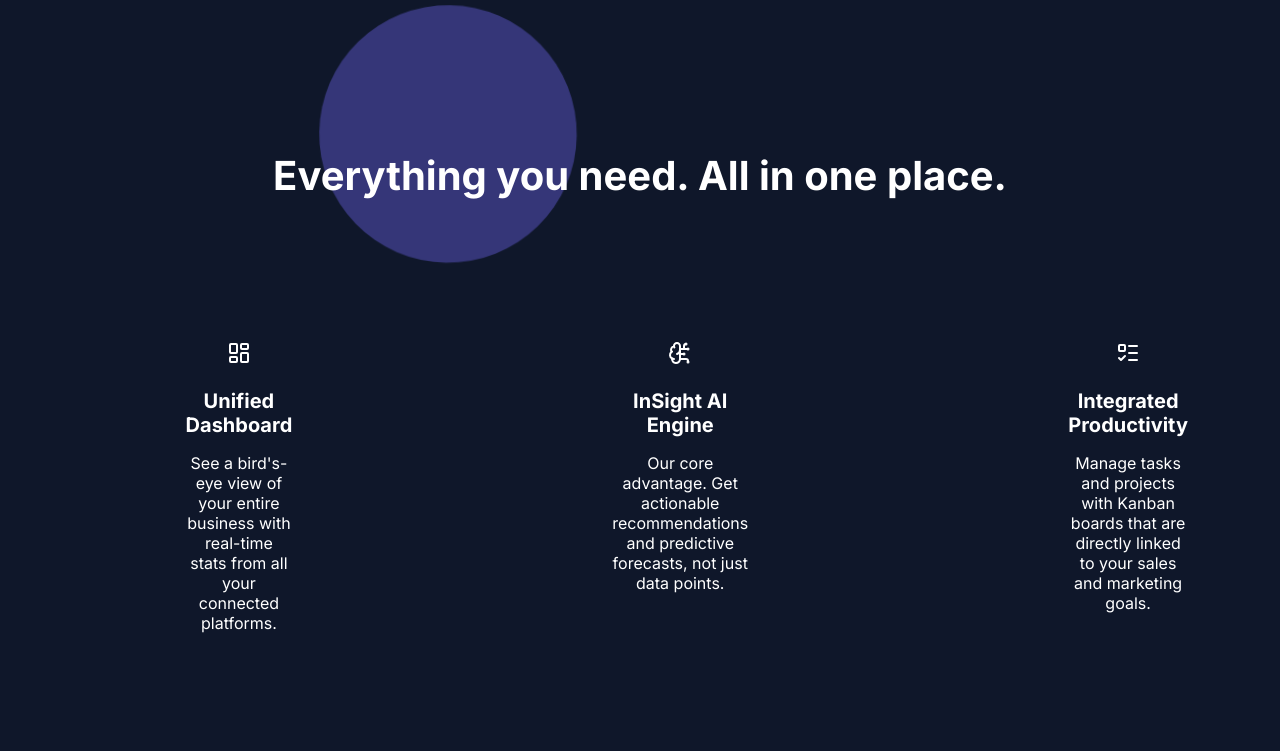
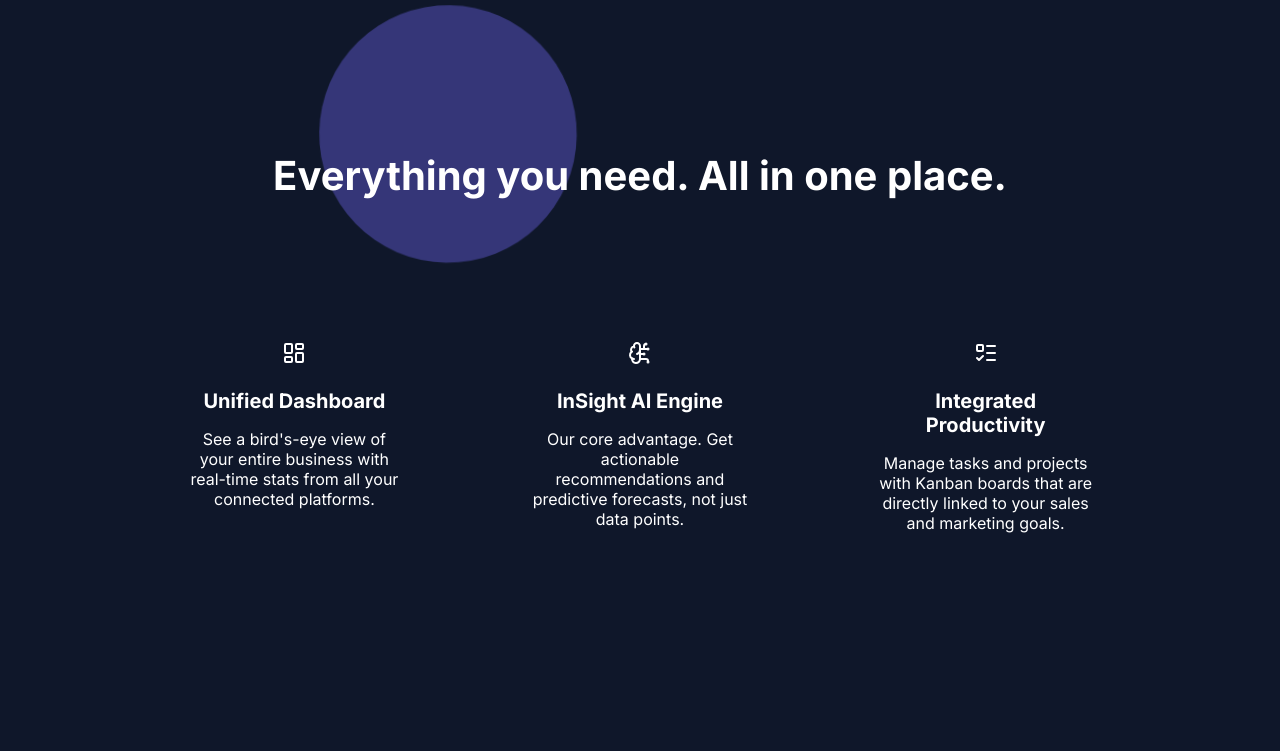
Before and after one commit to RedClaros/Inpulse, a plain HTML site: page frontend/landing.html in a window 1280 px wide. Shown: the part 794-1545 px from the top of the page. Drawn offline with nearby package versions, Linux system fonts and the light colour scheme.

Commit message:
Fix landing css

```diff
--- a/frontend/landing.css
+++ b/frontend/landing.css
@@ -10,6 +10,7 @@ body {
 .page-wrapper {
     position: relative;
     background-color: #0F172A;
+    min-height: 100vh;
 }
 
 /* --- Animated Background --- */
@@ -34,7 +35,7 @@ body {
 
 /* --- Header --- */
 .landing-header {
-    position: absolute;
+    position: fixed;
     top: 0;
     left: 0;
     width: 100%;
@@ -111,6 +112,7 @@ body {
 
 /* --- Main Content --- */
 .landing-main {
+    padding-top: 5rem;
     position: relative;
     z-index: 5;
 }
@@ -162,7 +164,7 @@ body {
 .features-grid {
     display: grid;
     grid-template-columns: repeat(3, 1fr);
-    gap: 16rem;
+    gap: 4rem;
     padding-top: 5%;
     padding-left: 10%;
     padding-right: 10%;
@@ -347,3 +349,8 @@ body {
     justify-content: center;
   }
 }
+
+html, body {
+    height: auto;
+    overflow-x: hidden;
+}
```
